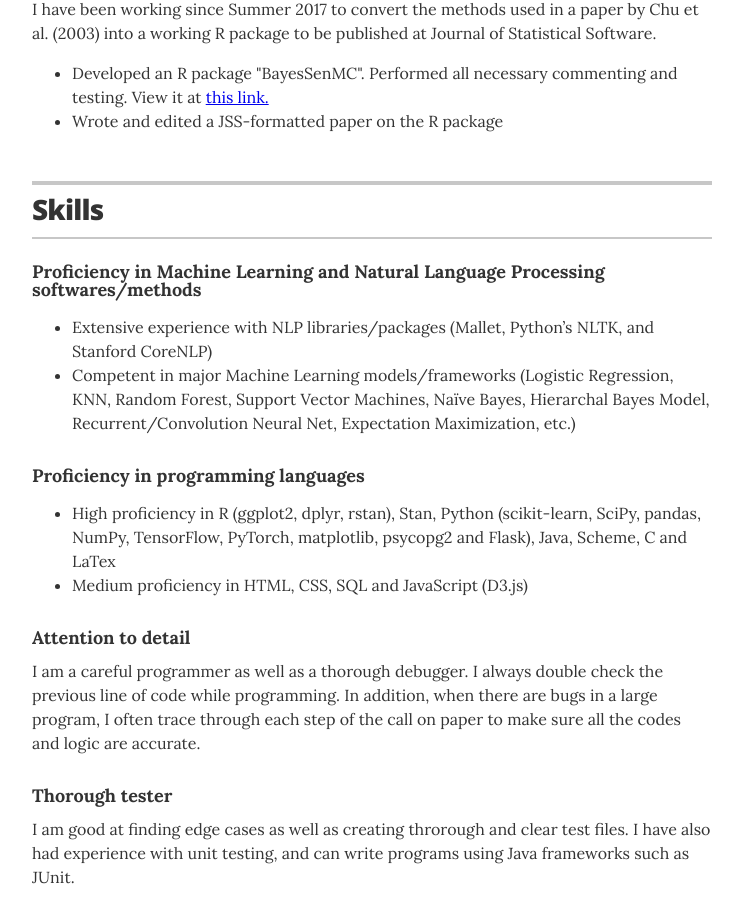
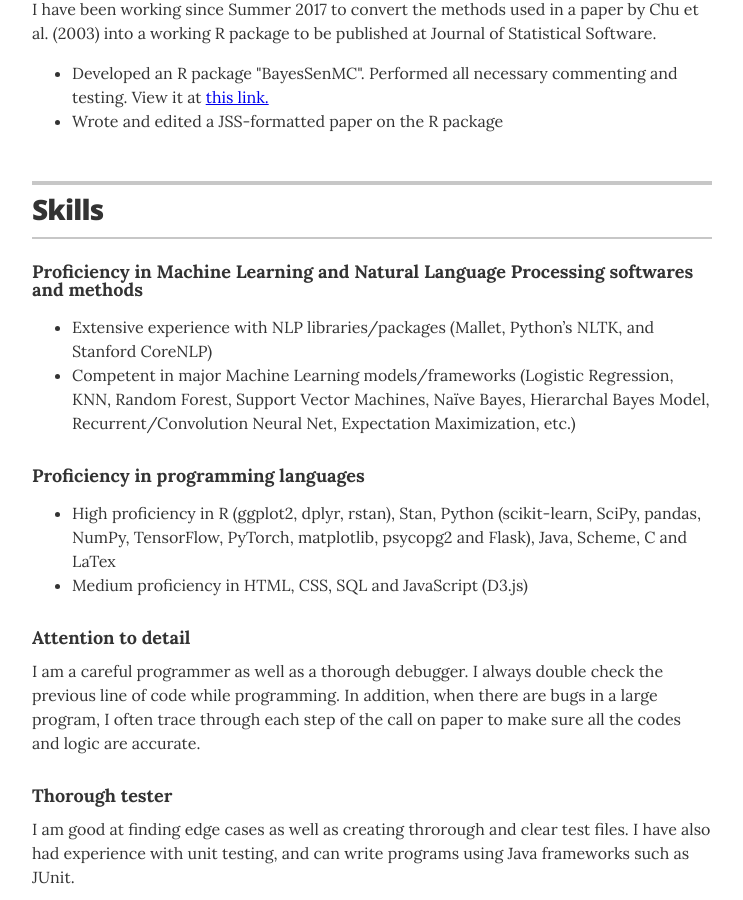
Before and after one commit to formidify/formidify.github.io, a Jekyll site: the page built from index.html, in a window 1280 px wide and 900 px high, scrolled down 1623 px. Shown: the whole window, without its empty margins (268-1011 px from the left). Built offline with Jekyll 4.4.1, drawn with Linux system fonts in a browser that asks for light colours.

Commit message:
Update skills.yml

```diff
--- a/_data/skills.yml
+++ b/_data/skills.yml
@@ -1,7 +1,7 @@
 # Skills
 
 # proficiency in ML and NLP
-- skill: Proficiency in Machine Learning and Natural Language Processing softwares/methods
+- skill: Proficiency in Machine Learning and Natural Language Processing softwares and methods
   description: <ul><li>Extensive experience with NLP libraries/packages (Mallet, Python’s NLTK, and Stanford CoreNLP)</li><li> Competent in major Machine Learning models/frameworks (Logistic Regression, KNN, Random Forest, Support Vector Machines, Naïve Bayes, Hierarchal Bayes Model, Recurrent/Convolution Neural Net, Expectation Maximization, etc.)</li>
 
 # proficiency in PLs
```
